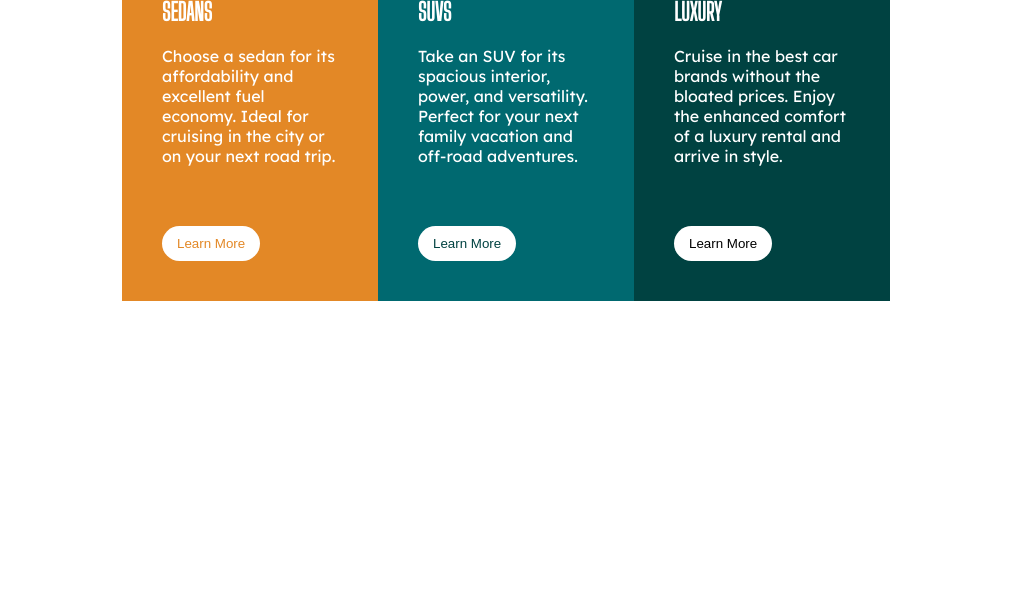
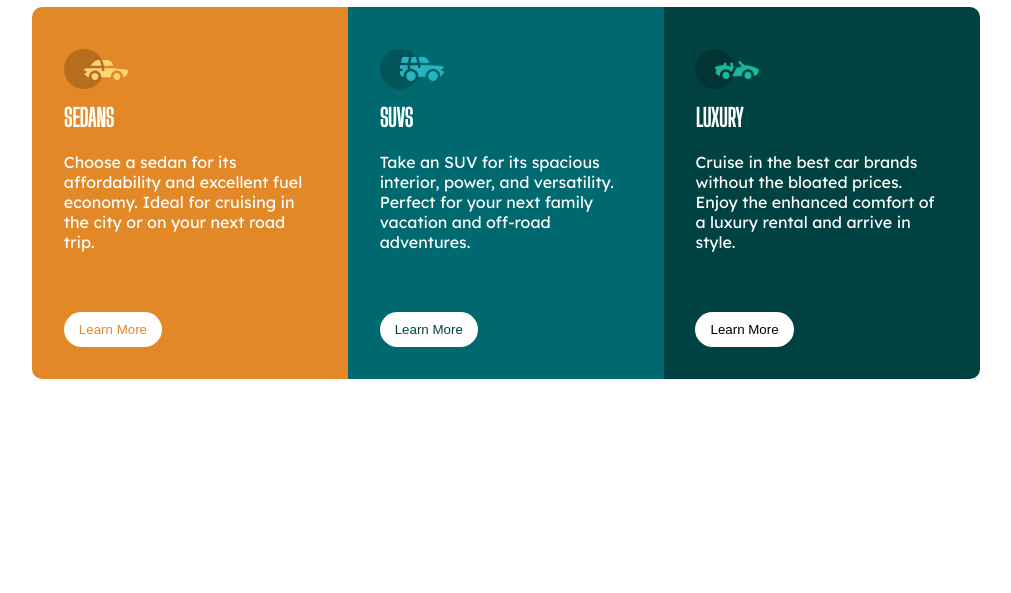
Before and after one commit to jeeehaan/3-column-preview-card-component, a plain HTML site: page index.html in a window 1280 px wide. Shown: the part 207-800 px from the top of the page, without its empty margins (134-1145 px from the left). Drawn offline with Linux system fonts and the light colour scheme.

Commit message:
revised style

```diff
--- a/index.html
+++ b/index.html
@@ -11,7 +11,7 @@
     <link rel="stylesheet" href="style.css" />
   </head>
   <body>
-    <div class="container">
+    <main>
       <section id="sedans">
         <div class="content">
           <header>
@@ -69,6 +69,6 @@
           <button>Learn More</button>
         </div>
       </section>
-    </div>
+    </main>
   </body>
 </html>
--- a/style.css
+++ b/style.css
@@ -7,19 +7,26 @@
 }
 
 body {
+  max-width: 1440px;
+  width: 100%;
   color: #fff;
   font-family: "Lexend Deca", sans-serif;
+  height: 100vh;
+  display: flex;
+  justify-content: center;
+  align-items: center;
 }
 
-.container {
-  width: 60%;
-  margin: 100px auto 50px;
+main {
   display: grid;
-  grid-template-columns: repeat(auto-fill, minmax(250px, 1fr));
+  grid-template-columns: repeat(auto-fit, minmax(250px, 1fr));
+  overflow: hidden;
+  border-radius: 10px;
 }
 
 .content {
-  margin: 40px;
+  height: 100%;
+  padding: 10%;
 }
 
 #sedans {
@@ -69,4 +76,5 @@ button {
 button:hover {
   opacity: 0.8;
   cursor: pointer;
+  transition: 1s;
 }
```
